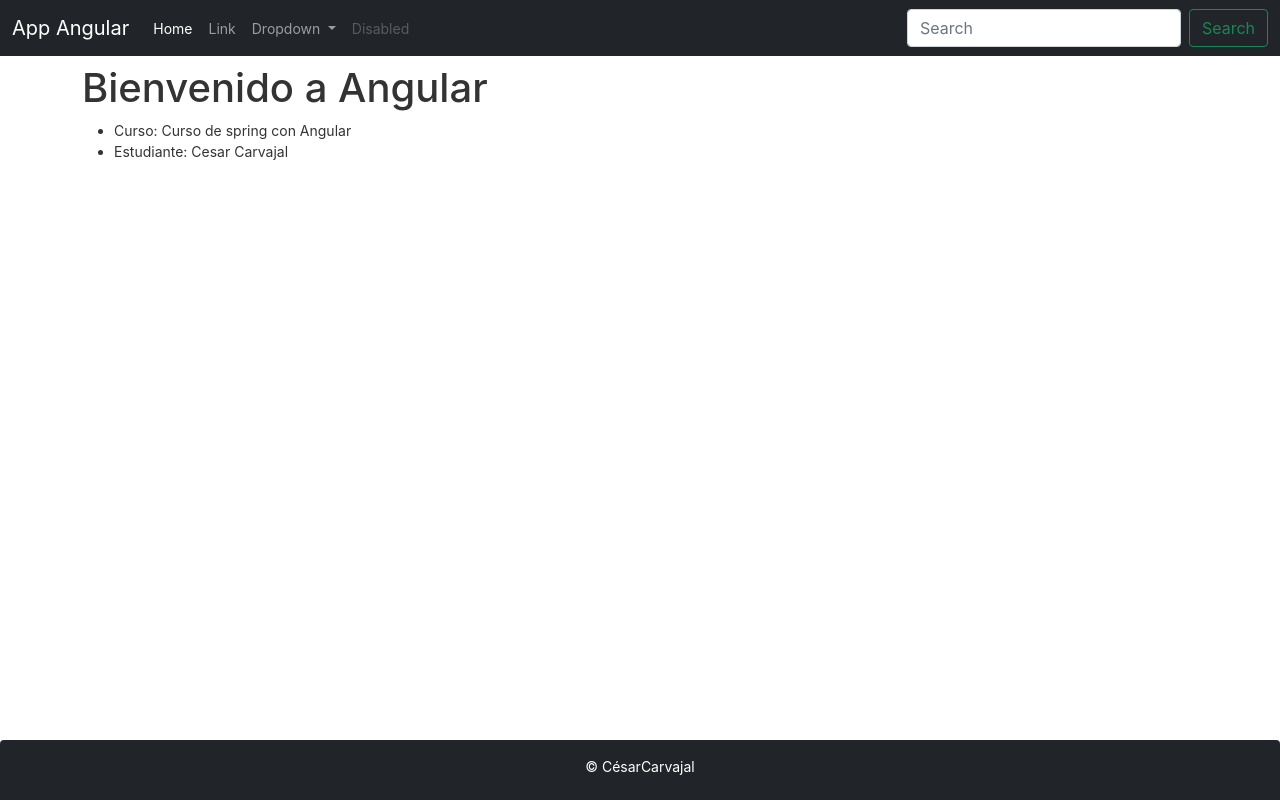
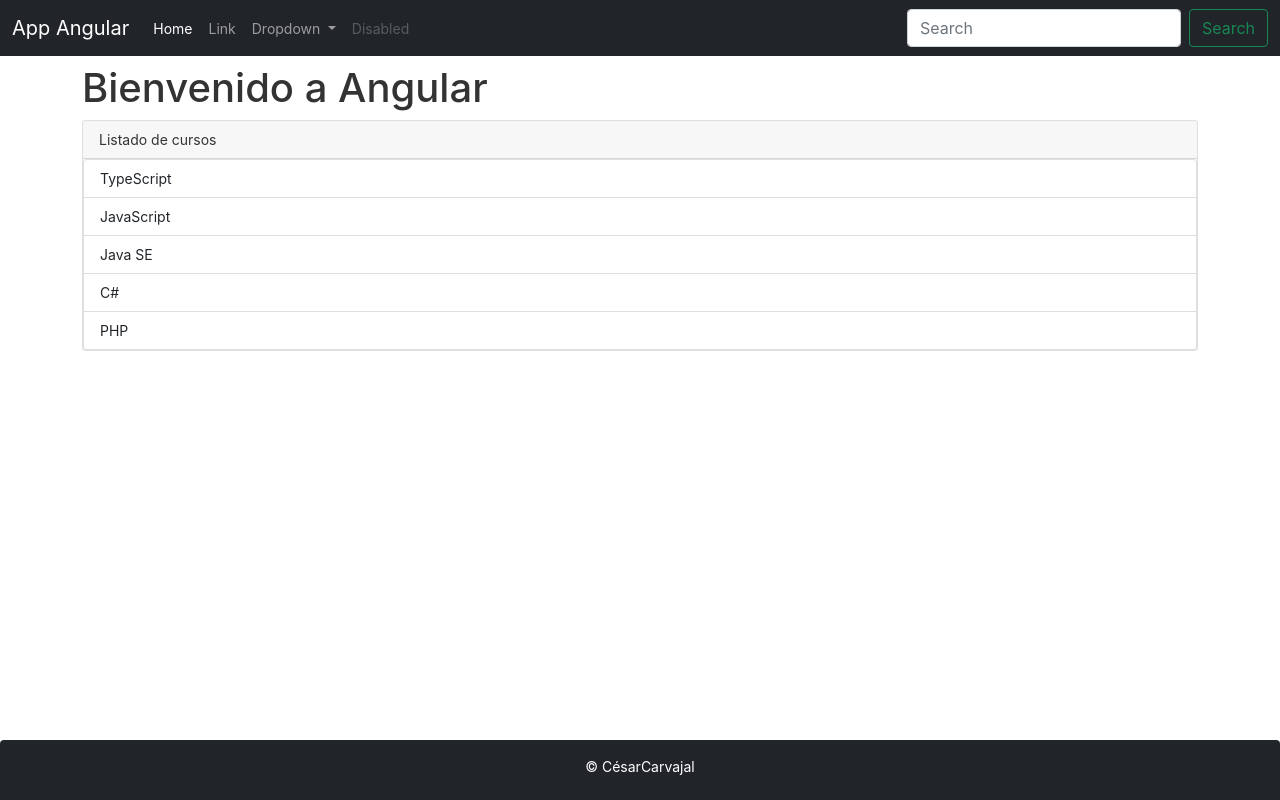
Before and after one commit to cesardavid26/Angular-Spring, an Angular app: page / in a window 1280 px wide. Built offline with nearby package versions, Linux system fonts and the light colour scheme.

Commit message:
directiva ngFor

```diff
--- a/src/app/app.component.html
+++ b/src/app/app.component.html
@@ -304,10 +304,7 @@
 <div class="container">
     <h1>{{ title }}</h1>
 
-    <ul>
-      <li>Curso: {{curso }}</li>
-      <li>Estudiante: {{estudiante}}</li>
-    </ul>
+    <app-directiva></app-directiva>
 </div>
 <app-footer></app-footer>
 <!-- * * * * * * * * * * * * * * * * * * * * * * * * * * * * * * * -->
--- a/src/app/app.module.ts
+++ b/src/app/app.module.ts
@@ -4,11 +4,13 @@ import { NgModule } from '@angular/core';
 import { AppComponent } from './app.component';
 import {HeaderComponent} from './header/header.component';
 import {FooterComponent} from './footer/footer.component';
+import { DirectivaComponent } from './directiva/directiva.component';
 @NgModule({
   declarations: [
     AppComponent,
     HeaderComponent,
-    FooterComponent
+    FooterComponent,
+    DirectivaComponent
   ],
   imports: [
     BrowserModule
--- /dev/null
+++ b/src/app/directiva/directiva.component.html
@@ -0,0 +1,8 @@
+<div class="card">
+  <div class="card-header">
+    Listado de cursos
+  </div>
+  <ul class="list-group">
+    <li class="list-group-item" *ngFor="let curso of listaCurso">{{curso }}</li>
+  </ul>
+</div>
--- /dev/null
+++ b/src/app/directiva/directiva.component.ts
@@ -0,0 +1,14 @@
+import { Component, OnInit } from '@angular/core';
+
+@Component({
+  selector: 'app-directiva',
+  templateUrl: './directiva.component.html',
+
+})
+export class DirectivaComponent {
+listaCurso: string[] = ['TypeScript', 'JavaScript', 'Java SE', 'C#', 'PHP'];
+
+  constructor() { }
+
+
+}
```
